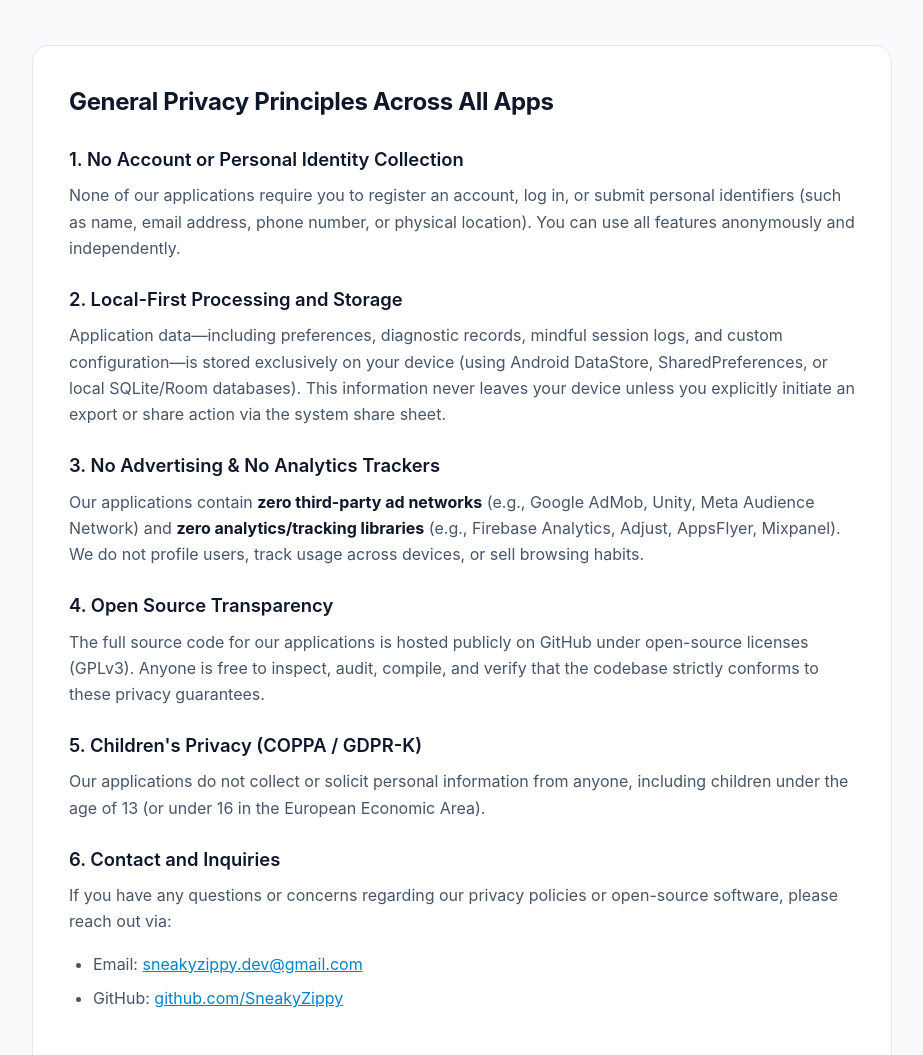
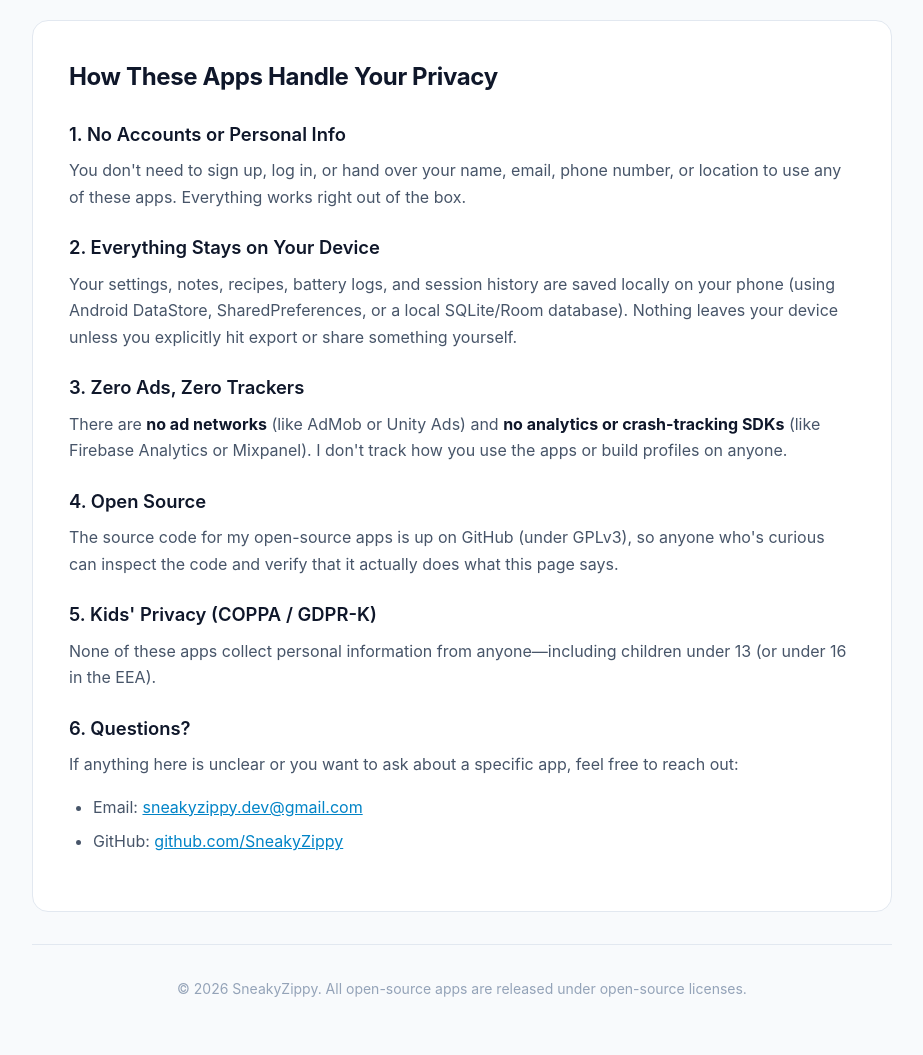
Before and after one commit to SneakyZippy/privacy-policy, a plain HTML site: page index.html in a window 1280 px wide. Shown: the part 1661-2716 px from the top of the page, without its empty margins (178-1101 px from the left). Drawn offline with Linux system fonts and the light colour scheme.

Commit message:
Use natural solo-developer tone in index.html

```diff
--- a/index.html
+++ b/index.html
@@ -36,7 +36,7 @@
       </div>
       <h1>Privacy Policy Center</h1>
       <p>
-        Clear, transparent, and privacy-respecting policies for all open-source Android applications developed by SneakyZippy.
+        Plain-English privacy policies for the Android apps I build under SneakyZippy.
       </p>
     </section>
 
@@ -48,7 +48,7 @@
 
     <div class="callout callout-success">
       <p>
-        <strong>Our Core Principle:</strong> We believe your device and data belong to you. Our applications do not collect personal information, do not employ tracking or analytics SDKs, do not display third-party advertisements, and do not sell or monetize your data.
+        <strong>The short version:</strong> Your phone and your data are yours. I don't collect personal info, I don't put ads or analytics in my apps, and I definitely don't sell or track anything you do.
       </p>
     </div>
 
@@ -183,36 +183,36 @@
     </div>
 
     <section class="content-box">
-      <h2>General Privacy Principles Across All Apps</h2>
+      <h2>How These Apps Handle Your Privacy</h2>
 
-      <h3>1. No Account or Personal Identity Collection</h3>
+      <h3>1. No Accounts or Personal Info</h3>
       <p>
-        None of our applications require you to register an account, log in, or submit personal identifiers (such as name, email address, phone number, or physical location). You can use all features anonymously and independently.
+        You don't need to sign up, log in, or hand over your name, email, phone number, or location to use any of these apps. Everything works right out of the box.
       </p>
 
-      <h3>2. Local-First Processing and Storage</h3>
+      <h3>2. Everything Stays on Your Device</h3>
       <p>
-        Application data—including preferences, diagnostic records, mindful session logs, and custom configuration—is stored exclusively on your device (using Android DataStore, SharedPreferences, or local SQLite/Room databases). This information never leaves your device unless you explicitly initiate an export or share action via the system share sheet.
+        Your settings, notes, recipes, battery logs, and session history are saved locally on your phone (using Android DataStore, SharedPreferences, or a local SQLite/Room database). Nothing leaves your device unless you explicitly hit export or share something yourself.
       </p>
 
-      <h3>3. No Advertising &amp; No Analytics Trackers</h3>
+      <h3>3. Zero Ads, Zero Trackers</h3>
       <p>
-        Our applications contain <strong>zero third-party ad networks</strong> (e.g., Google AdMob, Unity, Meta Audience Network) and <strong>zero analytics/tracking libraries</strong> (e.g., Firebase Analytics, Adjust, AppsFlyer, Mixpanel). We do not profile users, track usage across devices, or sell browsing habits.
+        There are <strong>no ad networks</strong> (like AdMob or Unity Ads) and <strong>no analytics or crash-tracking SDKs</strong> (like Firebase Analytics or Mixpanel). I don't track how you use the apps or build profiles on anyone.
       </p>
 
-      <h3>4. Open Source Transparency</h3>
+      <h3>4. Open Source</h3>
       <p>
-        The full source code for our applications is hosted publicly on GitHub under open-source licenses (GPLv3). Anyone is free to inspect, audit, compile, and verify that the codebase strictly conforms to these privacy guarantees.
+        The source code for my open-source apps is up on GitHub (under GPLv3), so anyone who's curious can inspect the code and verify that it actually does what this page says.
       </p>
 
-      <h3>5. Children's Privacy (COPPA / GDPR-K)</h3>
+      <h3>5. Kids' Privacy (COPPA / GDPR-K)</h3>
       <p>
-        Our applications do not collect or solicit personal information from anyone, including children under the age of 13 (or under 16 in the European Economic Area).
+        None of these apps collect personal information from anyone—including children under 13 (or under 16 in the EEA).
       </p>
 
-      <h3>6. Contact and Inquiries</h3>
+      <h3>6. Questions?</h3>
       <p>
-        If you have any questions or concerns regarding our privacy policies or open-source software, please reach out via:
+        If anything here is unclear or you want to ask about a specific app, feel free to reach out:
       </p>
       <ul>
         <li>Email: <a href="mailto:sneakyzippy.dev@gmail.com" style="color: var(--accent);">sneakyzippy.dev@gmail.com</a></li>
```
